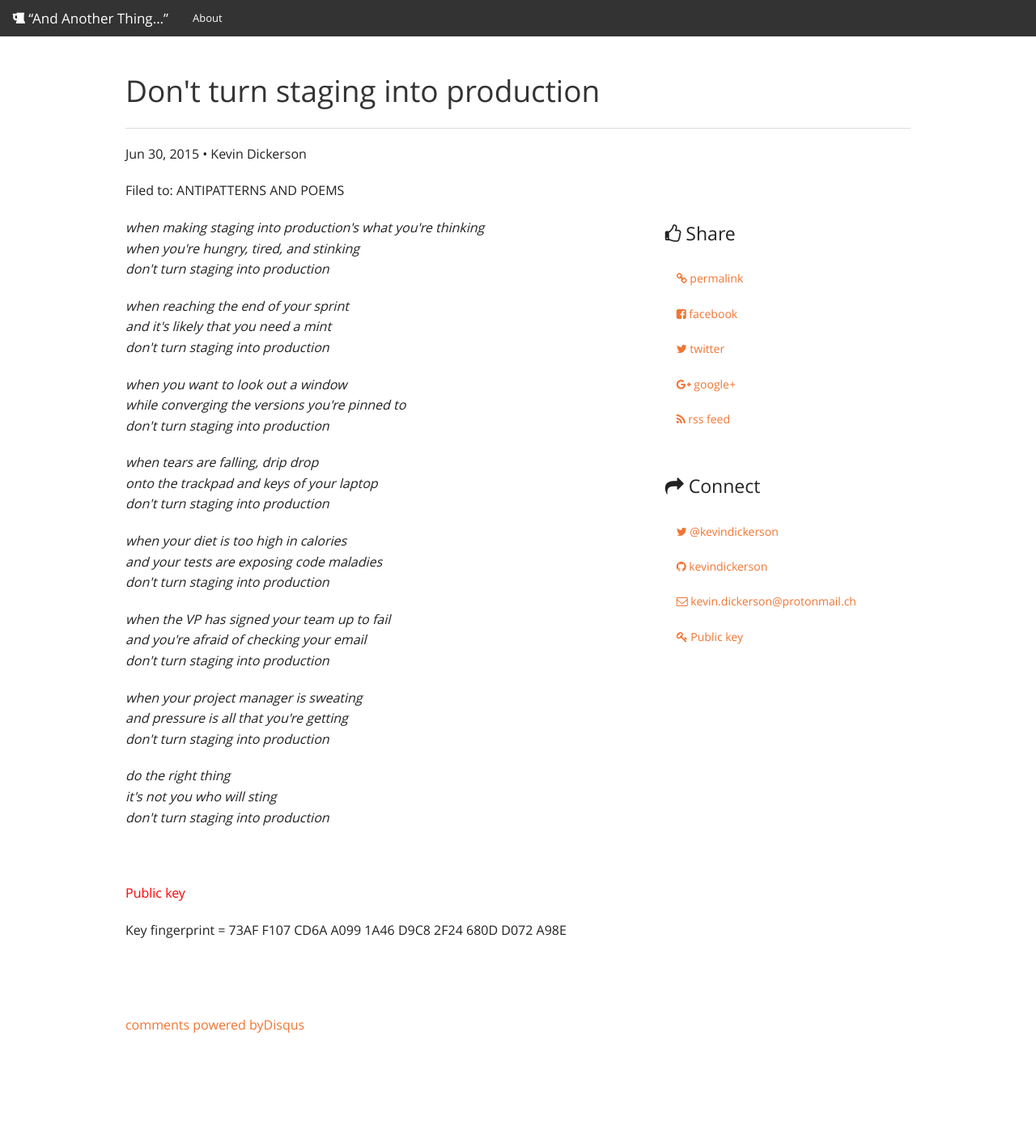
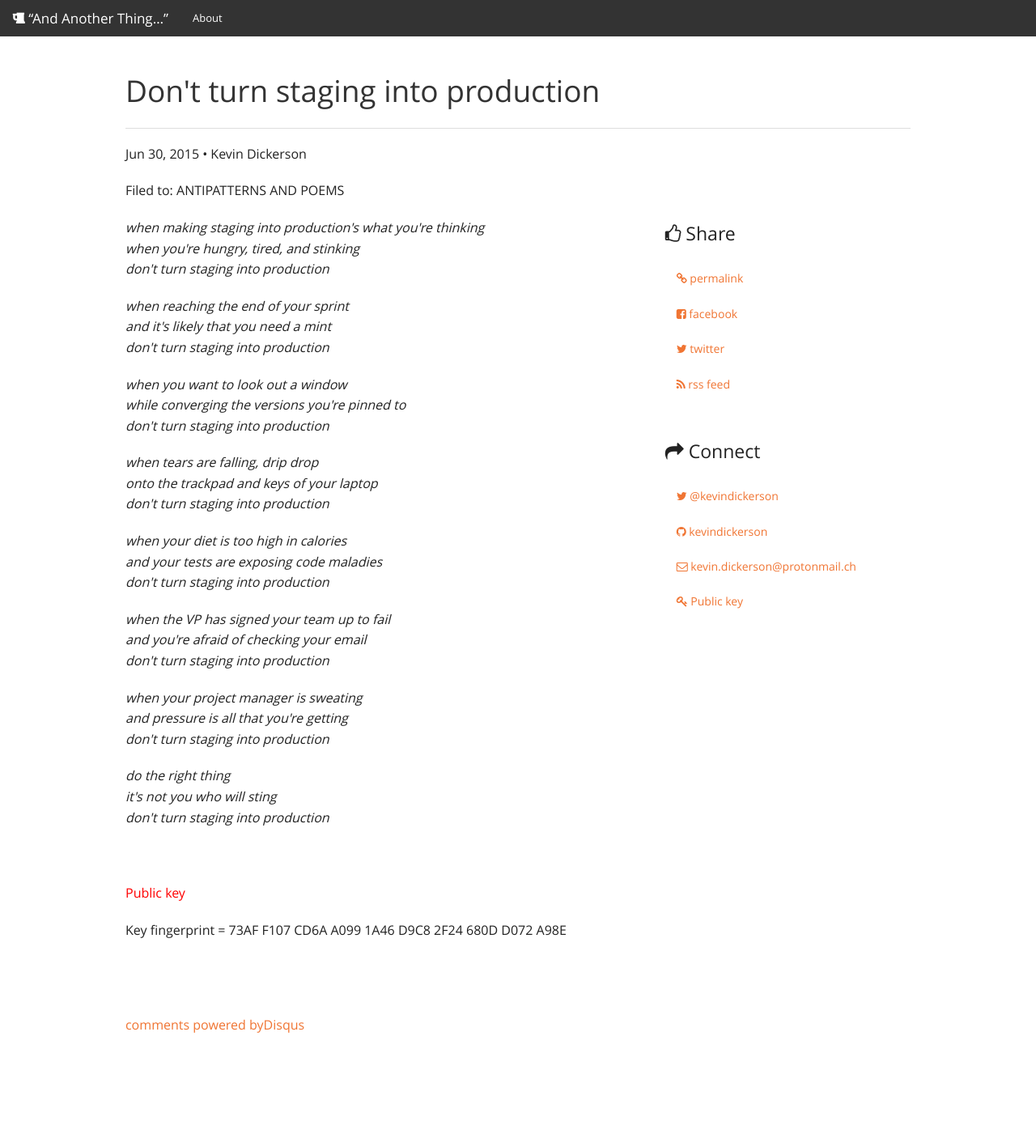
Before and after one commit to andanotherthing/andanotherthing.github.io, a Jekyll site: the page built from _posts/2015-06-30-dont-turn-staging-into-production.html, in a window 1280 px wide. Shown: the whole page at 81% size. Built offline with Jekyll 4.4.1, drawn with Linux system fonts in a browser that asks for light colours; nearby versions of some CDN libraries; comment, search, counter and statistics services are not loaded.

Commit message:
Add twitter username, kill Google+…who uses that

```diff
--- a/_layouts/post.html
+++ b/_layouts/post.html
@@ -30,10 +30,9 @@ layout: default
   <div class="large-4 columns">
     <h4><i class="fa fa-thumbs-o-up"></i> Share</h4>
     <ul class="side-nav">
-      <li><a href="#"><i class="fa fa-link"></i> permalink</a></li>
+      <li><a href=""><i class="fa fa-link"></i> permalink</a></li>
       <li><a target="_blank" title="Share on Facebook" href="https://www.facebook.com/sharer/sharer.php?t={{ page.title }}&u={{ url }}"><i class="fa fa-facebook-square"></i> facebook</a></li>
-      <li class="tw"><a target="_blank" title="Share on Twitter" href="https://twitter.com/intent/tweet?text={{ page.title }}&url={{ post.url | prepend: site.baseurl }}&via={{ site.twitter }}"><i class="fa fa-twitter"></i> twitter</a></li>
-      <li class="gp"><a target="_blank" title="Share on Google+" href="https://plus.google.com/share?url={{ post.url | prepend: site.baseurl }}"><i class="fa fa-google-plus"></i> google+</a></li>
+      <li class="tw"><a target="_blank" title="Share on Twitter" href="https://twitter.com/intent/tweet?text={{ page.title }}&url={{ post.url | prepend: site.baseurl }}&via=kevindickerson"><i class="fa fa-twitter"></i> twitter</a></li>
       <li><a href="/feed.xml"><i class="fa fa-rss"></i> rss feed</a></li>
     </ul>
     <br/>
```
